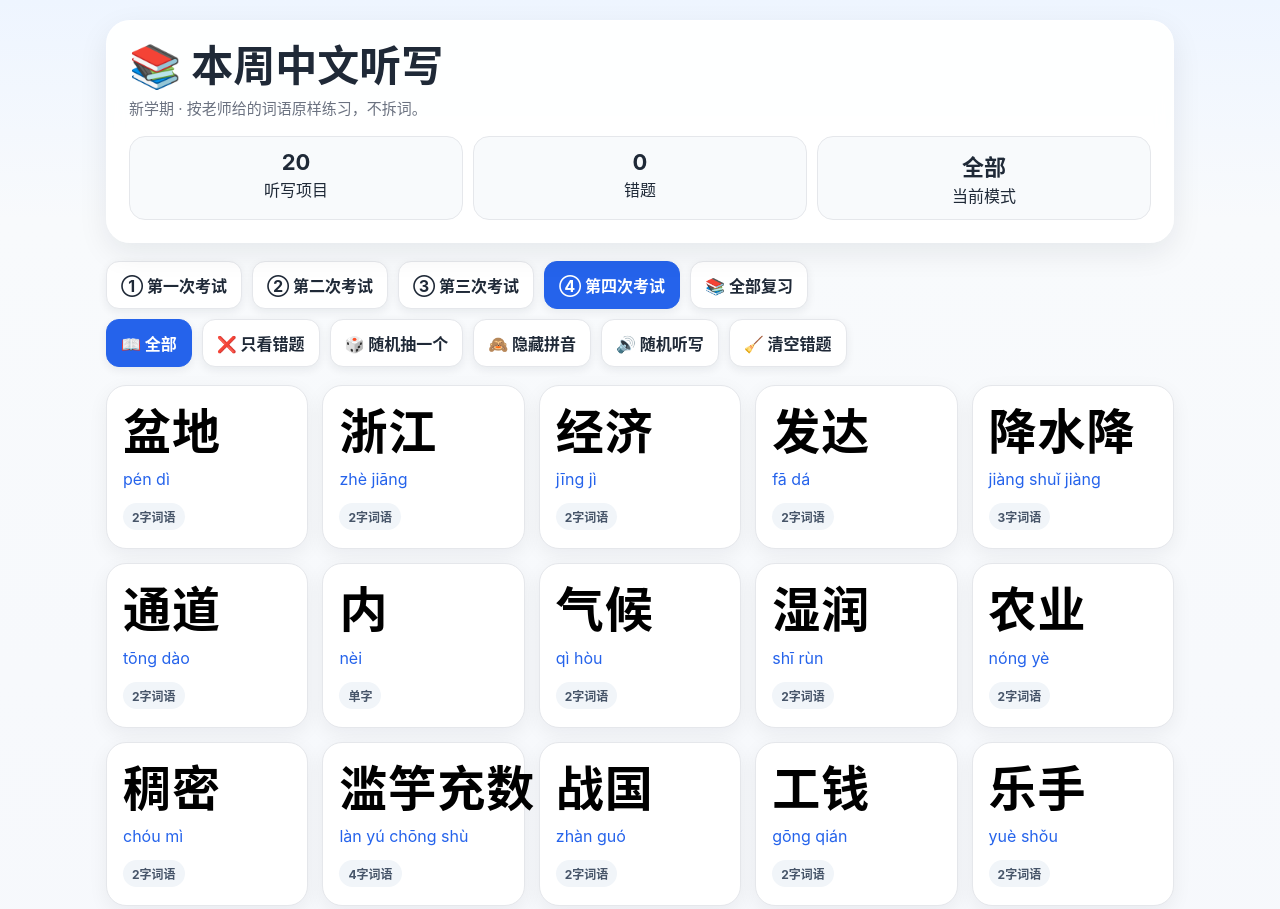
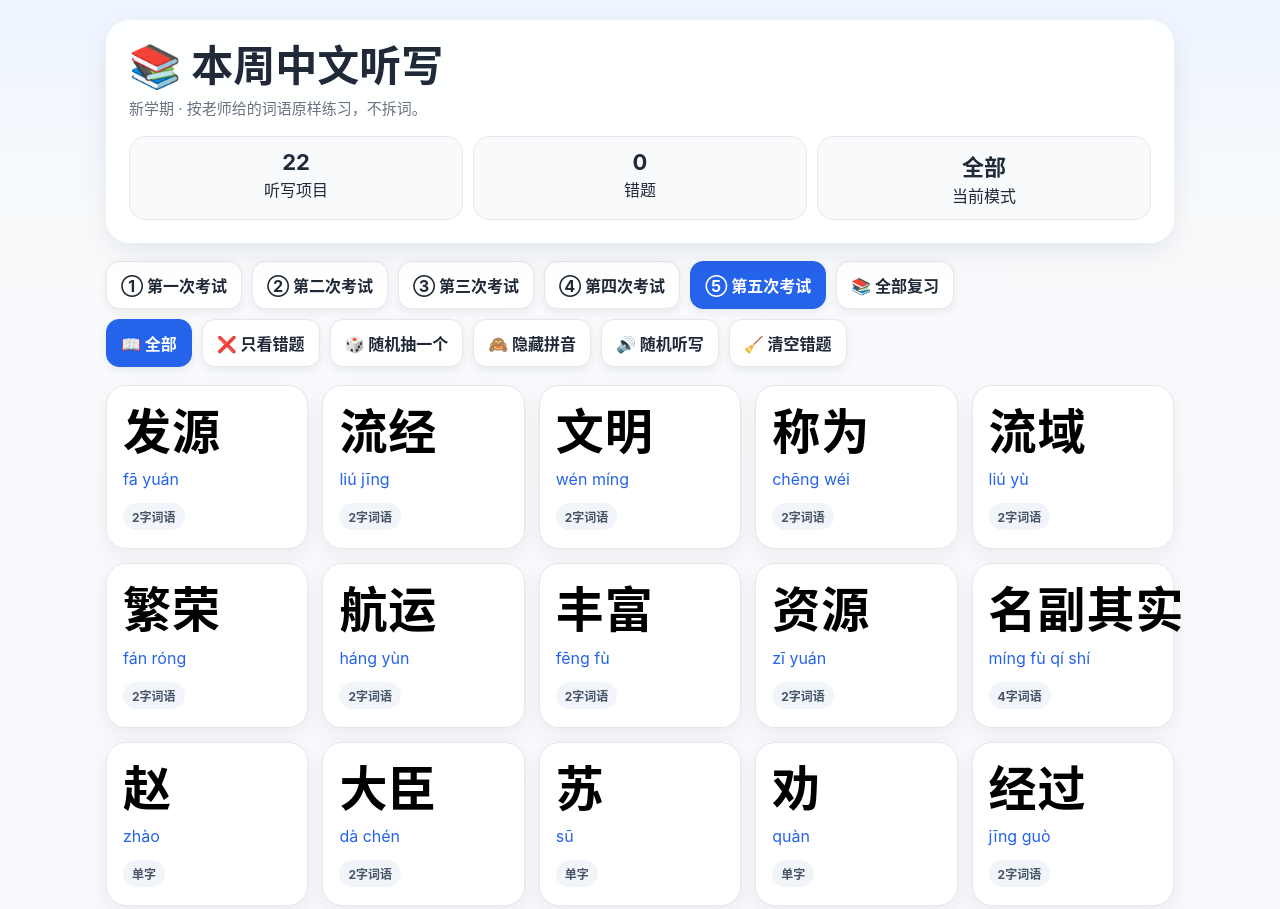
Before and after one commit to visla-bonnie/chinese-stroke-practice, a plain HTML site: page index.html in a window 1280 px wide. Shown: the top 909 px of the page. Drawn offline with Linux system fonts and the light colour scheme.

Commit message:
Update index.html

```diff
--- a/index.html
+++ b/index.html
@@ -364,7 +364,8 @@
       <button id="exam1Btn" onclick="selectExam(1)">① 第一次考试</button>
       <button id="exam2Btn" onclick="selectExam(2)">② 第二次考试</button>
       <button id="exam3Btn" onclick="selectExam(3)">③ 第三次考试</button>
-      <button id="exam4Btn" class="primary" onclick="selectExam(4)">④ 第四次考试</button>
+      <button id="exam4Btn" onclick="selectExam(4)">④ 第四次考试</button>
+      <button id="exam5Btn" class="primary" onclick="selectExam(5)">⑤ 第五次考试</button>
       <button id="allExamBtn" onclick="selectExam(0)">📚 全部复习</button>
     </div>
 
@@ -522,8 +523,33 @@ const exam4Vocab = [
   {term:"注意", pinyin:"zhù yì"}
 ];
 
-let currentExam = 4;
-let vocab = exam4Vocab;
+const exam5Vocab = [
+  {term:"发源", pinyin:"fā yuán"},
+  {term:"流经", pinyin:"liú jīng"},
+  {term:"文明", pinyin:"wén míng"},
+  {term:"称为", pinyin:"chēng wéi"},
+  {term:"流域", pinyin:"liú yù"},
+  {term:"繁荣", pinyin:"fán róng"},
+  {term:"航运", pinyin:"háng yùn"},
+  {term:"丰富", pinyin:"fēng fù"},
+  {term:"资源", pinyin:"zī yuán"},
+  {term:"名副其实", pinyin:"míng fù qí shí"},
+  {term:"赵", pinyin:"zhào"},
+  {term:"大臣", pinyin:"dà chén"},
+  {term:"苏", pinyin:"sū"},
+  {term:"劝", pinyin:"quàn"},
+  {term:"经过", pinyin:"jīng guò"},
+  {term:"河滩", pinyin:"hé tān"},
+  {term:"晒太阳", pinyin:"shài tài yáng"},
+  {term:"合上", pinyin:"hé shàng"},
+  {term:"夹住", pinyin:"jiā zhù"},
+  {term:"强大", pinyin:"qiáng dà"},
+  {term:"渔翁得利", pinyin:"yú wēng dé lì"},
+  {term:"贝壳", pinyin:"bèi ké"}
+];
+
+let currentExam = 5;
+let vocab = exam5Vocab;
 
 const STORAGE_KEY = "new_semester_dictation_wrong_v1";
 let wrong = JSON.parse(localStorage.getItem(STORAGE_KEY) || "{}");
@@ -538,7 +564,8 @@ function selectExam(n){
           n === 2 ? exam2Vocab :
           n === 3 ? exam3Vocab :
           n === 4 ? exam4Vocab :
-          [...exam1Vocab, ...exam2Vocab, ...exam3Vocab, ...exam4Vocab];
+          n === 5 ? exam5Vocab :
+          [...exam1Vocab, ...exam2Vocab, ...exam3Vocab, ...exam4Vocab, ...exam5Vocab];
   currentIndex = 0;
   showWrongOnly = false;
 
@@ -546,6 +573,7 @@ function selectExam(n){
   document.getElementById("exam2Btn").classList.toggle("primary", n === 2);
   document.getElementById("exam3Btn").classList.toggle("primary", n === 3);
   document.getElementById("exam4Btn").classList.toggle("primary", n === 4);
+  document.getElementById("exam5Btn").classList.toggle("primary", n === 5);
   document.getElementById("allExamBtn").classList.toggle("primary", n === 0);
   document.getElementById("allBtn").classList.add("primary");
   document.getElementById("wrongBtn").classList.remove("active");
```
